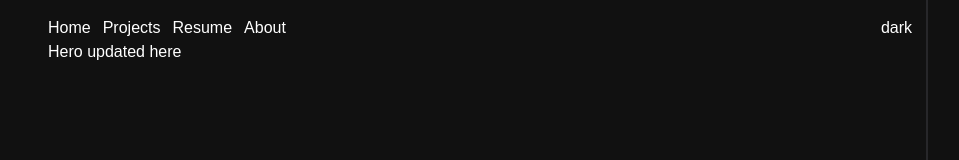
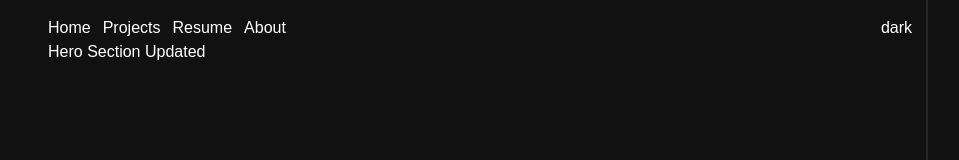
Before and after one commit to archinit/portfolio2.0, a Next.js app: page / in a window 1280 px wide. Shown: the top 160 px of the page, without its empty margins (160-1119 px from the left). Built offline with nearby package versions, Linux system fonts and the light colour scheme.

Commit message:
Hero section Updated

```diff
--- a/components/Hero.tsx
+++ b/components/Hero.tsx
@@ -1,5 +1,5 @@
 export const Hero = () => {
     return <div>
-        Hero updated here
+        Hero Section Updated
     </div>
 }
```
